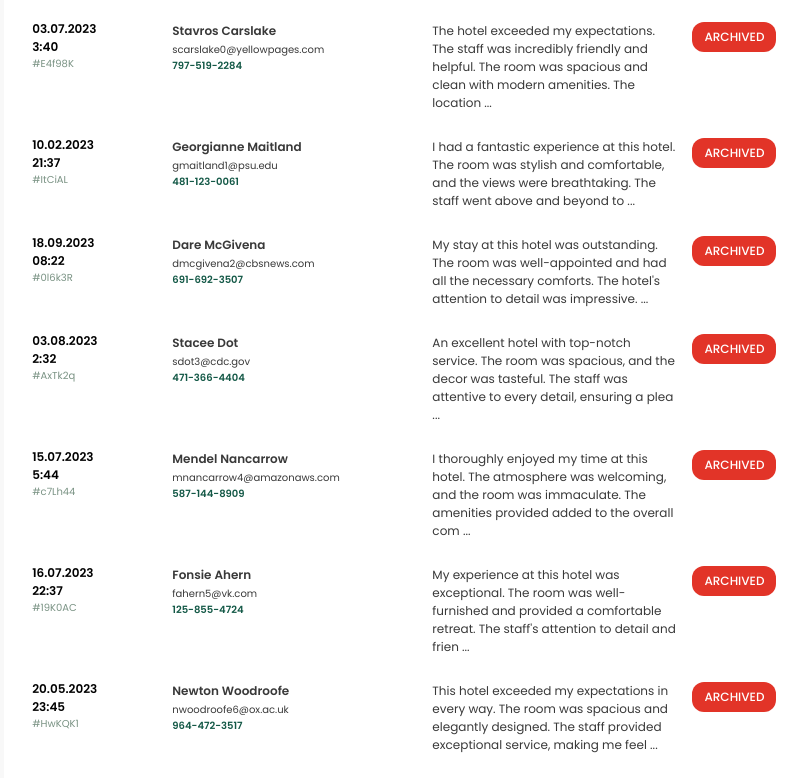
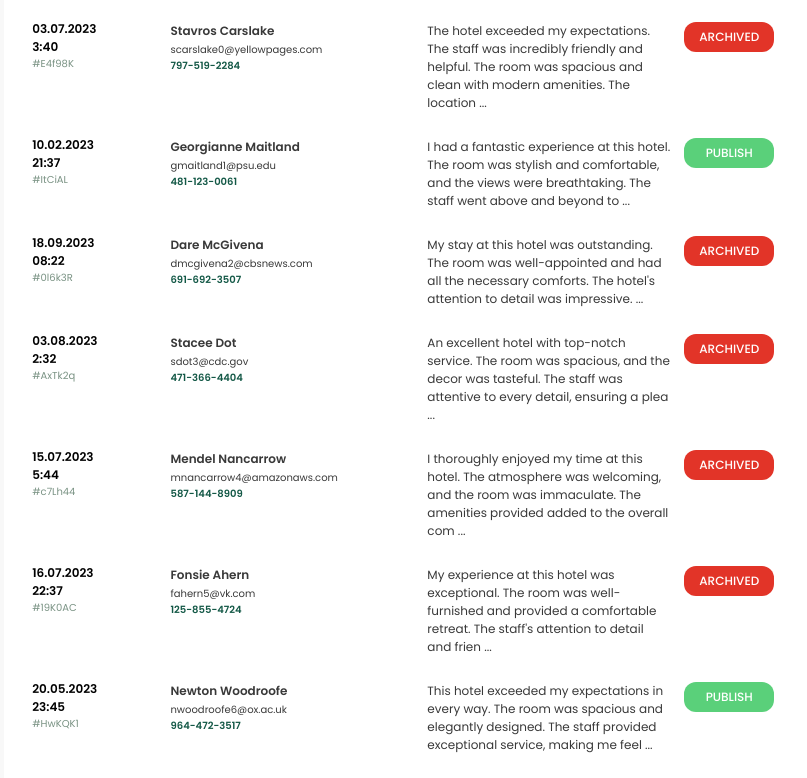
Before and after one commit to omarPerez1987/dashboard-miranda, a React (Vite) app: page /home/contact in a window 1280 px wide. Shown: the part 1160-1938 px from the top of the page, without its empty margins (336-1143 px from the left). Built offline with nearby package versions, Linux system fonts and the light colour scheme.

Commit message:
feat: añado logica de archivar en contacts

```diff
--- a/src/JSON/contact.json
+++ b/src/JSON/contact.json
@@ -7,6 +7,7 @@
         "last_name": "Carslake",
         "email": "scarslake0@yellowpages.com",
         "telephone": "797-519-2284",
+        "archived": "archived",
         "review": "The hotel exceeded my expectations. The staff was incredibly friendly and helpful. The room was spacious and clean with modern amenities. The location was perfect, close to attractions and public transportation. I highly recommend this hotel for a comfortable and enjoyable stay."
     },
     {
@@ -17,6 +18,7 @@
         "last_name": "Maitland",
         "email": "gmaitland1@psu.edu",
         "telephone": "481-123-0061",
+        "archived": "publish",
         "review": "I had a fantastic experience at this hotel. The room was stylish and comfortable, and the views were breathtaking. The staff went above and beyond to make my stay memorable. The on-site restaurant served delicious food. I would definitely stay here again and recommend it to others."
     },
     {
@@ -27,6 +29,7 @@
         "last_name": "McGivena",
         "email": "dmcgivena2@cbsnews.com",
         "telephone": "691-692-3507",
+        "archived": "archived",
         "review": "My stay at this hotel was outstanding. The room was well-appointed and had all the necessary comforts. The hotel's attention to detail was impressive. The staff was courteous and always ready to assist. I appreciated the central location, making it easy to explore the city. Highly recommended!"
     },
     {
@@ -37,6 +40,7 @@
         "last_name": "Dot",
         "email": "sdot3@cdc.gov",
         "telephone": "471-366-4404",
+        "archived": "archived",
         "review": "An excellent hotel with top-notch service. The room was spacious, and the decor was tasteful. The staff was attentive to every detail, ensuring a pleasant stay. The hotel's location was ideal, offering easy access to shopping and dining options. I had a wonderful experience and would return in the future."
     },
     {
@@ -47,6 +51,7 @@
         "last_name": "Nancarrow",
         "email": "mnancarrow4@amazonaws.com",
         "telephone": "587-144-8909",
+        "archived": "archived",
         "review": "I thoroughly enjoyed my time at this hotel. The atmosphere was welcoming, and the room was immaculate. The amenities provided added to the overall comfort. The staff was friendly and provided excellent service. The location was convenient for both business and leisure travelers. I would stay here again without hesitation."
     },
     {
@@ -57,6 +62,7 @@
         "last_name": "Ahern",
         "email": "fahern5@vk.com",
         "telephone": "125-855-4724",
+        "archived": "archived",
         "review": "My experience at this hotel was exceptional. The room was well-furnished and provided a comfortable retreat. The staff's attention to detail and friendly demeanor stood out. The hotel's central location made it easy to explore nearby attractions. I would recommend this hotel to anyone looking for a memorable stay."
     },
     {
@@ -67,6 +73,7 @@
         "last_name": "Woodroofe",
         "email": "nwoodroofe6@ox.ac.uk",
         "telephone": "964-472-3517",
+        "archived": "publish",
         "review": "This hotel exceeded my expectations in every way. The room was spacious and elegantly designed. The staff provided exceptional service, making me feel valued as a guest. The on-site facilities were impressive, and the location was perfect for exploring the city. I would gladly return for another stay."
     },
     {
@@ -77,6 +84,7 @@
         "last_name": "Troup",
         "email": "dtroup7@sciencedaily.com",
         "telephone": "376-400-2040",
+        "archived": "archived",
         "review": "I had a delightful stay at this hotel. The room was cozy, and the amenities were modern. The staff was friendly and went out of their way to accommodate my requests. The hotel's location was convenient, with attractions and dining options within walking distance. I highly recommend this hotel for a memorable experience."
     },
     {
@@ -87,6 +95,7 @@
         "last_name": "Franzonetti",
         "email": "bfranzonetti8@printfriendly.com",
         "telephone": "268-338-4031",
+        "archived": "archived",
         "review": "My stay at this hotel was exceptional. The room was tastefully decorated, and the attention to detail was evident. The staff was friendly and provided excellent service. The hotel's amenities added to the overall experience, and the central location made it easy to explore the city. I would highly recommend this hotel for a luxurious and comfortable stay."
     },
     {
@@ -97,6 +106,7 @@
         "last_name": "Franzonetti",
         "email": "bfranzonetti8@printfriendly.com",
         "telephone": "268-338-4031",
+        "archived": "publish",
         "review": "My stay at this hotel was exceptional. The room was tastefully decorated, and the attention to detail was evident. The staff was friendly and provided excellent service. The hotel's amenities added to the overall experience, and the central location made it easy to explore the city. I would highly recommend this hotel for a luxurious and comfortable stay."
     }
 ]
--- a/src/components/modal/ModalEditClient.jsx
+++ b/src/components/modal/ModalEditClient.jsx
@@ -6,7 +6,9 @@ import {
 import { ButtonFormStyled } from "../../componentsStyle/forms/FormStyled";
 import { CiCircleRemove } from "react-icons/ci";
 
+
 const ModalEditClient = ({ setOpenModal }) => {
+
   const initialStateForm = {
     id: ``,
     image: null,
@@ -23,8 +25,7 @@ const ModalEditClient = ({ setOpenModal }) => {
 
   const handleSubmit = (event) => {
     event.preventDefault();
-    console.log("Datos del formulario:", formData); //aki el dispatch
-    // setFormData(initialStateForm)
+    console.log("Datos del formulario:", formData); //al context
   };
   return (
     <ModalStyled onSubmit={handleSubmit}>
--- a/src/components/tables/Contact/OrderTableContact.jsx
+++ b/src/components/tables/Contact/OrderTableContact.jsx
@@ -3,12 +3,14 @@ import { OrderTableStyled } from "../../../componentsStyle/tables/OrderTableStyl
 import { NewestButton } from "../../../componentsStyle/general/ButtonStyled";
 import { IoIosArrowDown } from "react-icons/io";
 
-const OrderTableContact = () => {
+
+const OrderTableContact = ({ setArchived }) => {
+
   return (
     <OrderTableStyled>
       <div>
-        <h4>All Contacts</h4>
-        <h4>Archived</h4>
+        <h4 onClick={() => setArchived(false)}>All Contacts</h4>
+        <h4 onClick={() => setArchived(true)}>Archived</h4>
       </div>
       <div>
         <NewestButton>
--- a/src/components/tables/Contact/TableContact.jsx
+++ b/src/components/tables/Contact/TableContact.jsx
@@ -5,12 +5,27 @@ import { TrbodyStyled } from "../../../componentsStyle/tables/TrbodyStyled";
 import { TdbodyStyled } from "../../../componentsStyle/tables/TdbodyStyled";
 import { TdbodyNameStyled } from "../../../componentsStyle/tables/TdbodyNameStyled";
 import { ButtonVariantStyled } from "../../../componentsStyle/general/ButtonStyled";
-import contacts from "../../../JSON/contact.json";
 import ModalReviews from "../../modal/ModalReviews";
+import { useDispatch } from "react-redux";
+import { updateArchived } from "../../../features/contact/contactsSlices";
 
-const TableContact = () => {
+const TableContact = ({ contacts }) => {
   const [openModal, setOpenModal] = useState(false);
   const [dataReview, setDataReview] = useState({});
+  const dispatch = useDispatch();
+
+  // const changePublish = (id) => {
+  //   const updatedContacts = contacts.map((contact) =>
+  //     contact.id === id ? { ...contact, archived: 'archived' } : contact
+  //   );
+  //   dispatch(updateArchived(updat))
+
+  //   console.log(updatedContacts.find((contact) => contact.id === id)?.archived);
+  // };
+
+  // changePublish();
+
+
   return (
     <>
       <TableStyle>
@@ -51,9 +66,18 @@ const TableContact = () => {
                   150
                 )} ...`}</TdbodyStyled>
                 <TdbodyStyled>
-                  <ButtonVariantStyled type="archived">
-                    ARCHIVED
-                  </ButtonVariantStyled>
+                  {data.archived === "archived" ? (
+                    <ButtonVariantStyled type="archived">
+                      ARCHIVED
+                    </ButtonVariantStyled>
+                  ) : (
+                    <ButtonVariantStyled
+                      type="publish"
+                      // onClick={() => changePublish(data.id)}
+                    >
+                      PUBLISH
+                    </ButtonVariantStyled>
+                  )}
                 </TdbodyStyled>
               </TrbodyStyled>
             ))}
--- a/src/componentsStyle/general/ButtonStyled.jsx
+++ b/src/componentsStyle/general/ButtonStyled.jsx
@@ -35,13 +35,6 @@ export const ButtonVariantStyled = styled.button`
   font-weight: 500;
   background-color: transparent;
   cursor: pointer;
-
-  /* ${(props) =>
-    props.request === "true" &&
-    css`
-      background-color: #eef9f2;
-      color: #212121;
-    `} */
 
   ${(props) => {
     switch (props.type) {
@@ -108,7 +101,14 @@ export const ButtonVariantStyled = styled.button`
         `;
       case "archived":
         return css`
+          width: 9rem;
           background-color: #e23428;
+          color: #ffffff;
+        `;
+      case "publish":
+        return css`
+          width: 9rem;
+          background-color: #5ad07a;
           color: #ffffff;
         `;
     }
--- a/src/componentsStyle/modal/ModalStyled.jsx
+++ b/src/componentsStyle/modal/ModalStyled.jsx
@@ -3,7 +3,7 @@ import styled from "styled-components";
 export const ModalStyled = styled.section`
   position: absolute;
   text-align: start;
-  top: 15%;
+  top: 20%;
   left: 30%;
   z-index: 99;
   padding: 3em;
--- a/src/features/contact/contactsSlices.js
+++ b/src/features/contact/contactsSlices.js
@@ -8,7 +8,11 @@ export const contactsSlice = createSlice({
     status: "idle",
     error: null,
   },
-  reducers: {},
+  reducers: {
+    updateArchived: (state, action) => {
+      state.data = action.payload
+    },
+  },
   extraReducers: (builder) => {
     builder
       .addCase(getContactsListApiThunk.fulfilled, (state, action) => {
@@ -17,7 +21,7 @@ export const contactsSlice = createSlice({
       })
       .addCase(getContactsListApiThunk.rejected, (state, action) => {
         state.status = "rejected";
-        state.error = action.error.message
+        state.error = action.error.message;
       })
       .addCase(getContactsListApiThunk.pending, (state, action) => {
         state.status = "pending";
@@ -25,6 +29,7 @@ export const contactsSlice = createSlice({
   },
 });
 
+export const { updateArchived } = contactsSlice.actions;
 export const getContactData = (state) => state.contacts.data;
 export const getContactStatus = (state) => state.contacts.status;
 export const getContactsError = (state) => state.contacts.error;
--- a/src/pages/BookingDetailsPage.jsx
+++ b/src/pages/BookingDetailsPage.jsx
@@ -22,7 +22,6 @@ const BookingDetailsPage = () => {
   const { id } = useParams();
   const [details, setDetails] = useState(null);
   const bookingsListData = useSelector(getBookingsData);
-  console.log(details);
 
   useEffect(() => {
     const searchBooking = bookingsListData.find(
--- a/src/pages/ContactPage.jsx
+++ b/src/pages/ContactPage.jsx
@@ -17,8 +17,9 @@ const ContactPage = () => {
   const contactsListData = useSelector(getContactData);
   const contactsListStatus = useSelector(getContactStatus);
   const contactsListError = useSelector(getContactsError);
+  const [spinner, setSpinner] = useState(true);
   const [contacts, setContacts] = useState([]);
-  const [spinner, setSpinner] = useState(true);
+  const [archived, setArchived] = useState(false);
 
   useEffect(() => {
     if (contactsListStatus === "idle") {
@@ -30,6 +31,11 @@ const ContactPage = () => {
       setSpinner(false);
     }
   }, [dispatch, contactsListData, contactsListStatus]);
+
+  const contactArchived = () => {
+    return contacts.filter((contact) => contact.archived === "archived");
+  };
+
   return (
     <ContactMainStyled>
       {contactsListError ? (
@@ -45,8 +51,12 @@ const ContactPage = () => {
                   <CardReviews key={contact.id} contact={contact} />
                 ))}
               </section>
-              <OrderTableContact />
-              <TableContact />
+              <OrderTableContact setArchived={setArchived} />
+              {!archived ? (
+                <TableContact contacts={contacts} />
+              ) : (
+                <TableContact contacts={contactArchived()} />
+              )}
               <FooterTable />
             </>
           )}
```
Also changed, not shown: src/features/bookings/bookingsSlices.js (+0 -14 lines), src/features/admin/adminSlice.js (added).
